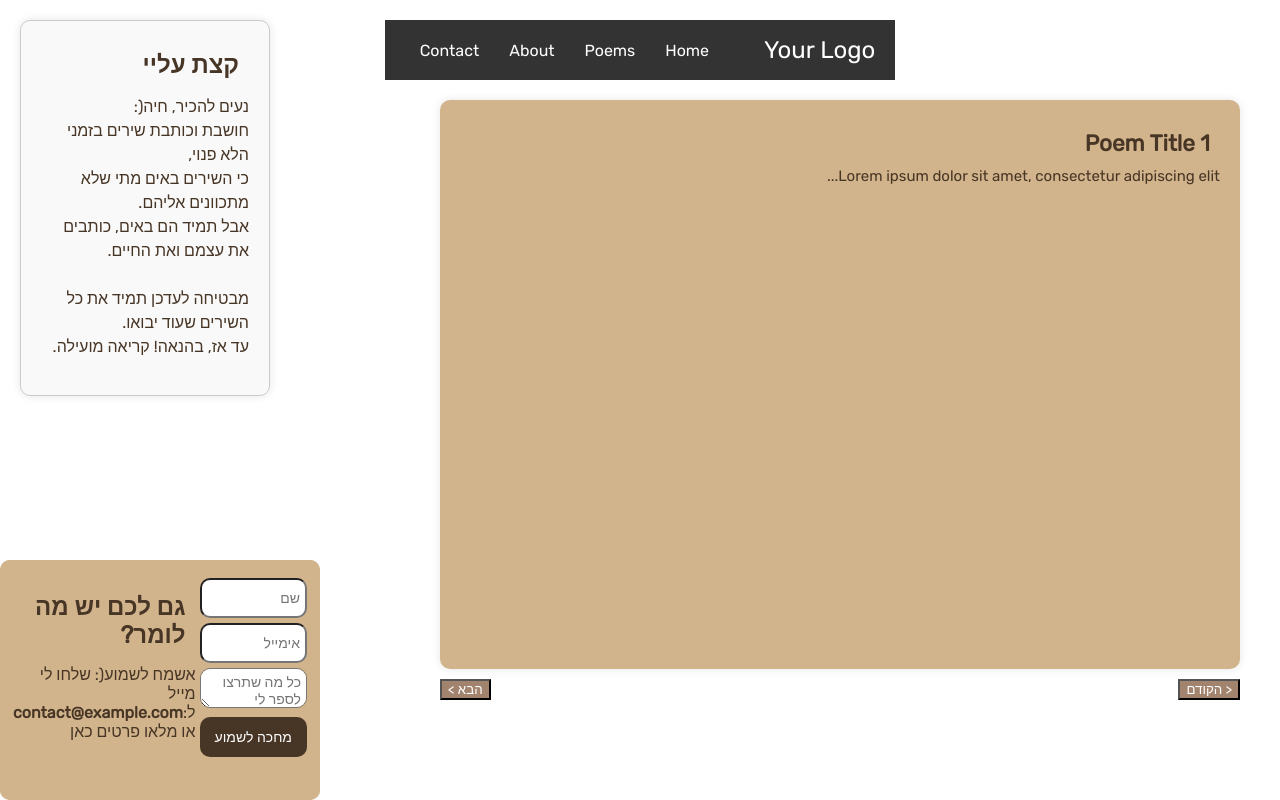
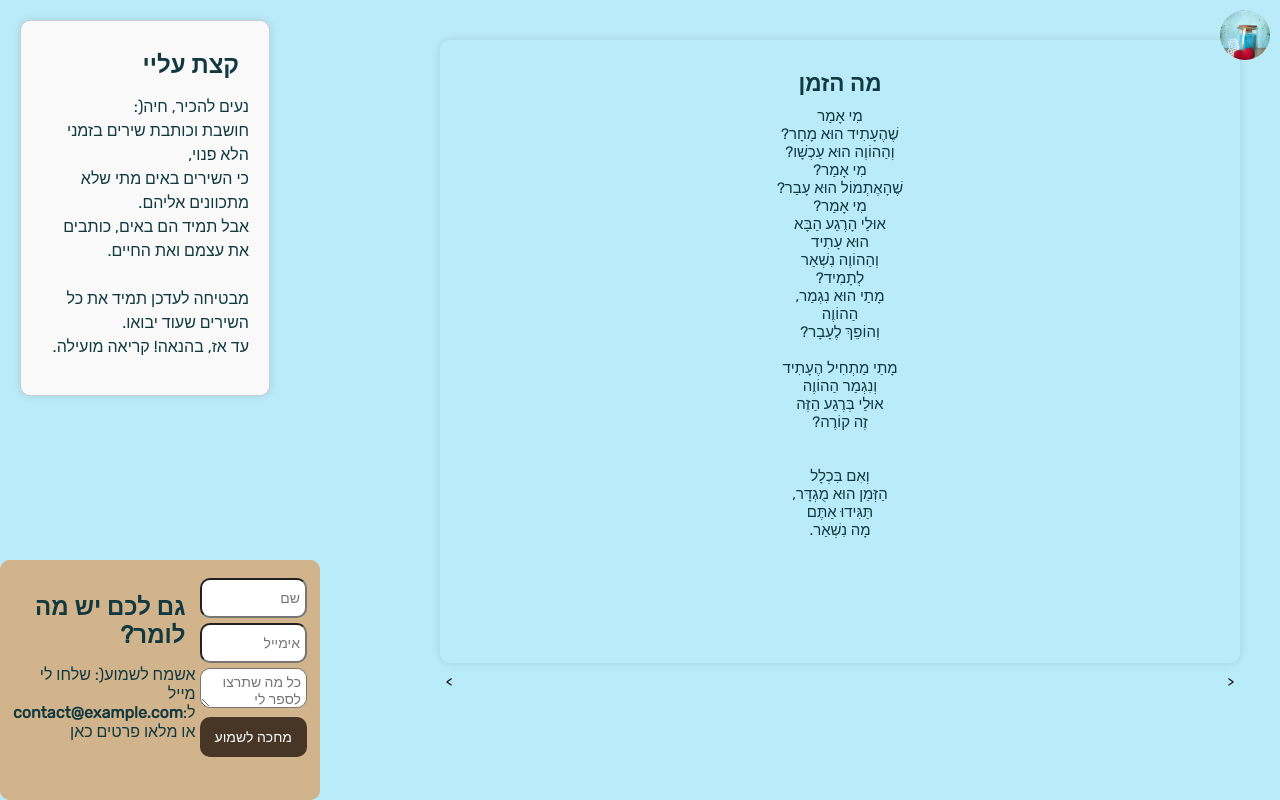
Before and after one commit to ChayaWaichleder/poetry-website, a React (Create React App) app: page / in a window 1280 px wide. Built offline with nearby package versions, Linux system fonts and the light colour scheme.

Commit message:
Remove Bootstrap from version control

```diff
--- a/src/components/Header/Header.css
+++ b/src/components/Header/Header.css
@@ -1,5 +1,59 @@
+.header {
+  background-color: transparent; /* Set the header background color to clear */
+  color: black;
+  padding: 10px 20px;
+  display: flex;
+  justify-content: space-between;
+  align-items: center;
+  position: fixed;
+  width: 100%;
+  top: 0;
+  z-index: 1000;
+  justify-content: flex-end;
+}
 
+.menu-icon {
+  display: flex;
+  flex-direction: column;
+  cursor: pointer;
+}
 
+.bar {
+  background-color: black;
+  height: 4px;
+  width: 25px;
+  margin: 3px 0;
+  transition: 0.4s;
+}
+
+.open .bar:nth-child(1) {
+  transform: rotate(-45deg) translate(-5px, 6px);
+}
+
+.open .bar:nth-child(2) {
+  opacity: 0;
+}
+
+.open .bar:nth-child(3) {
+  transform: rotate(45deg) translate(-5px, -6px);
+}
+
+.menu {
+  display: none;
+  flex-direction: column;
+  align-items: flex-end;
+  position: absolute;
+  top: 60px;
+  right: 0;
+  background-color: #333;
+  padding: 10px;
+  width: 200px;
+  border-radius: 5px;
+}
+
+.open .menu {
+  display: flex;
+}
 
 .navbar {
   background-color: #333;
@@ -14,18 +68,28 @@
   width: 100%;
   margin: 0 auto;
   direction: rtl;
-    height: 10px;
+  padding: 5px;
+}
+
+.logo-image {
+  height: 50px; /* Set the height of the logo image */
+  width: 50px;
+  margin-right: 10px; /* Add some margin between the logo and navigation links */
+  border-radius: 50%;
 }
 
 .navbar-logo {
   font-size: 1.5rem;
   color: white;
   text-decoration: none;
+  display: flex;
+  align-items: center; /* Align the logo vertically with navigation links */
 }
 
 .navbar-links {
   list-style: none;
   display: flex;
+  margin: 10px;
 }
 
 .navbar-links li {
--- a/src/components/Header/Header.js
+++ b/src/components/Header/Header.js
@@ -1,22 +1,21 @@
-import React from "react";
-import { Link } from "react-router-dom";
+import React, { useState } from "react";
 import "./Header.css"; // Import styles for Header component
+import logo from "../../jar of love.png";
 
 const Header = () => {
+  const [menuOpen, setMenuOpen] = useState(false);
+
+  const toggleMenu = () => {
+    setMenuOpen(!menuOpen);
+  };
+
   return (
-    <nav className="navbar">
-      <div className="container">
-        <Link to="/" className="navbar-logo">
-          Your Logo
-        </Link>
-        <ul className="navbar-links">
-          <li><Link to="/">Home</Link></li>
-          <li><Link to="/poems">Poems</Link></li>
-          <li><Link to="/about">About</Link></li>
-          <li><Link to="/contact">Contact</Link></li>
-        </ul>
+    <header className="header">
+
+      <div className="logo-container">
+        <img src={logo} alt="Logo" className="logo-image" />
       </div>
-    </nav>
+    </header>
   );
 };
 
--- a/src/components/Poems/Poems.css
+++ b/src/components/Poems/Poems.css
@@ -1,5 +1,5 @@
 .poem-container {
-    height: 600px; /* Fixed height for the container */
+    height: 650px; /* Fixed height for the container */
     width: 100%; /* Full width */
     display: flex;
     flex-direction: column;
@@ -16,6 +16,8 @@
     background-color: var(--secondary-color);
     border-radius: 10px;
     overflow: hidden;
+    column-gap: 20px;
+    text-align: center;
   }
 
   .poem-card img {
@@ -31,6 +33,12 @@
     margin-top: 10px;
     border-radius: 50px;
     width: 100%; /* Ensure the buttons span the entire width */
+    border: 15px;
+  }
+
+  button {
+    border: 15px;
+    background-color: transparent;
   }
 
   h2 {
--- a/src/components/Poems/Poems.js
+++ b/src/components/Poems/Poems.js
@@ -25,8 +25,8 @@ const Poems = () => {
         <div dangerouslySetInnerHTML={createMarkup(currentPoem.content)} />
       </div>
       <div className="navigation-buttons">
-        <button onClick={handlePrevPoem}>&lt; הקודם</button>
-        <button onClick={handleNextPoem}>הבא &gt;</button>
+        <button onClick={handlePrevPoem}>&lt; </button>
+        <button onClick={handleNextPoem}> &gt;</button>
       </div>
     </div>
   );
--- a/src/components/Poems/poemsList.js
+++ b/src/components/Poems/poemsList.js
@@ -1,13 +1,23 @@
 const poems = [
   {
     id: 1,
-    title: "Poem Title 1",
-    content: "Lorem ipsum dolor sit amet, consectetur adipiscing elit...",
+    title: "מה הזמן",
+    content: "מִי אָמַר\n שֶׁהֶעָתִיד הוּא מָחָר?\n וְהַהוֹוֶה הוּא עַכְשָׁו?\n מִי אָמַר?\n שֶׁהָאֶתְמוֹל הוּא עָבַר?\n מִי אָמַר?\n אוּלַי הָרֶגַע הַבָּא\n הוּא עָתִיד\n וְהַהוֹוֶה נִשְׁאַר\n לְתָמִיד?\n מָתַי הוּא נִגְמַר,\n הַהוֹוֶה\n וְהוֹפֵךְ לֶעָבָר?\n \n מָתַי מַתְחִיל הֶעָתִיד\n וְנִגְמַר הַהוֹוֶה\n אוּלַי בְּרֶגַע הַזֶּה\n זֶה קוֹרֶה?\n\n\n וְאִם בִּכְלָל\n הַזְּמַן הוּא מֻגְדָּר,\n תַּגִּידוּ אַתֶּם\n מָה נִשְׁאַר."
   },
   {
     id: 2,
     title: "וכשעברו",
     content: "וּכְשֶׁעָבְרוּ עָלַי\nגַּלֶּיךָ\nוְגַם מִשְׁבָּרֶיךָ\nעָבַרְתִּי\n\nבָּאוּ אֵלַי\nכָּל הָרְגָעִים\nשֶׁאָחַזְתָּ בִּי\nוְלֹא נָפַלְתִּי\nמִתְּהוֹם\nאֶל תְּהוֹם\nגָּבַרְתִּי\n\nנִשְׁאַרְתִּי\nלֹא נִשְׁבַּרְתִּי\n\nוְהִנֵּה,\nאֲנִי כָּאן\nאוֹמֶרֶת לְךָ\nמוּל כָּל\nהַחֲסָדִים-\n\nקָטֹנְתִּי\nבּוֹרְאִי,\nוְזוֹ הָאֱמֶת",
+  },
+  {
+    id: 3,
+    title: "אלול",
+    content: "מָה זֶה אֱלוּל בִּשְׁבִילְךָ?\n \nמָה שֶׁהָיָה\n \nאוֹ מָה שֶׁיִּהְיֶה\n זֶה מְשַׁנֶּה?\n הָעִקָּר\n מָה שֶׁעָבַר\n מָה שֶׁעוֹבֵר\n וּמָה שֶׁאַתְּ עוֹשָׂה\n עַכְשָׁו\n תִּסְתַּכְּלִי בַּמַּרְאָה\n אֵיךְ אַתְּ נִרְאֵית\n אוּלַי קְצָת שׁוֹנָה\n בְּכָל זֹאת\n עָבְרָה שָׁנָה"
+  },
+  {
+    id: 4,
+    title: "אולי",
+    content: "אַתֶּם\n כָּל הַיּוֹם\n מְתַכְנְנִים\n תָּכְנִיּוֹת\n חוֹגְגִים\n יוֹצְאִים לִקְנִיּוֹת\n הוֹלְכִים\n חוֹזְרִים\n נָחִים-\n בְּשָׁעוֹת פְּנוּיוֹת\n רָצִים\n עִם נַגָּן\n וְאָזְנִיּוֹת\n מְבַלִּים\n אוֹכְלִים\n בַּחֲנוּיוֹת\n יוֹשְׁבִים\n בַּחֲתֻנּוֹת\n מַשְׁוִים\n מְחִירֵי מוֹנִיּוֹת\n\n לָכֵן,\n יֵשׁ לִי חֲלוֹם\n אוּלַי\n פַּעַם אַחַת\n תָּבוֹאוּ\n אֵלַי\n תַּגִּידוּ שָׁלוֹם"
   }
   // More poem objects
 ];
--- a/src/index.css
+++ b/src/index.css
@@ -1,7 +1,7 @@
 :root {
-  --primary-color:#473525 ;
-  --secondary-color:#D2B48C ;
-  --accent-color: #a1836e;
+  --primary-color:#123940 ;
+  --secondary-color: transparent ;
+  --accent-color: transparent;
 }
 
 body {
@@ -18,7 +18,7 @@ body {
   -webkit-font-smoothing: antialiased;
   -moz-osx-font-smoothing: grayscale;
   font-family: 'Rubik', sans-serif;
-  background-color: #ffffff; /* White background for readability */
+  background-color: #B9EBF8; /* White background for readability */
   color: var(--primary-color); /* Primary color for text */
 
 }
@@ -28,12 +28,8 @@ body {
 }
 
 .poem-card {
-  background-color: #ffffff; /* White background for poem cards */
+  background-color: transparent;
   box-shadow: 0 0 10px rgba(0, 0, 0, 0.1); /* Subtle shadow effect */
+  padding: 20px;
   border-radius: 10px; /* Rounded corners for elegance */
 }
-
-.navigation-buttons button {
-  background-color: var(--accent-color); /* Accent color for navigation buttons */
-  color: #ffffff; /* White text for contrast */
-}
```
Also changed, not shown: src/jar of love.png (added). Lines whose indentation alone changed are shown as unchanged.
